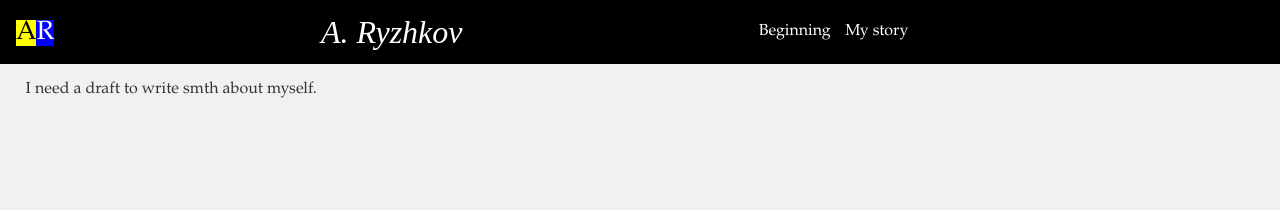
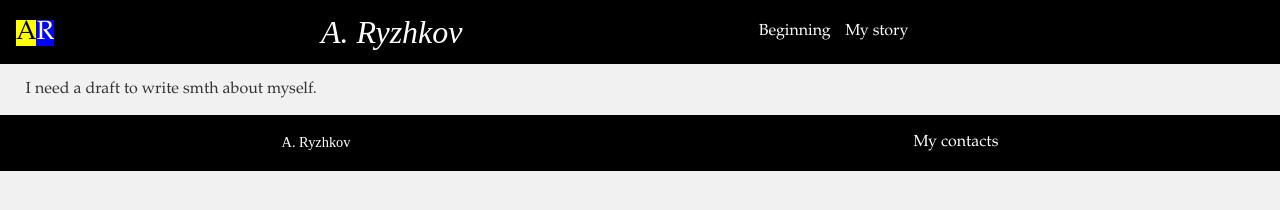
Before and after one commit to Temmy1/aryzhkov, a plain HTML site: page index.html in a window 1280 px wide. Drawn offline with Linux system fonts and the light colour scheme.

Commit message:
form a habit. start footer

```diff
--- a/css/style.css
+++ b/css/style.css
@@ -18,14 +18,20 @@ header {
 #about-me {
   margin: 0 2%;
 }
-
+footer {
+  background-color: #000;
+  color: #fff;
+  display: flex;
+  flex-direction: row;
+  justify-content: space-around;
+  align-items: center;
+}
 /*--- Логотип ---*/
 #logo {
   /*background-color: #008000;*/
   width: 50px;
   height: 50px;
   font-size: 24px;
-  /*line-height: 2;*/
   padding: 5px;
   text-align: center;
   border-radius: 50%;
@@ -49,10 +55,16 @@ h1 {
   text-align: center;
   flex: 1 1 20%;
 }
-#header-h1 {
+#my-name {
   font: italic 500 2em/2 "Gabriola", "Monotype Corsiva", "cursive";
 }
+h4 {
+  font: 300 0.9em/1.2 serif;
 
+}
+h4:hover {
+  color: #ffff00;
+}
 /*--- Навигация и списки ---*/
 nav {
   flex: 1 1 auto;
--- a/index.html
+++ b/index.html
@@ -11,7 +11,7 @@
          <div id="logo">
            <span id="a">A</span><span id="r">R</span>
          </div>
-         <h1 id="header-h1">A. Ryzhkov</h1>
+         <h1 id="my-name">A. Ryzhkov</h1>
          <nav>
             <ul>
               <li>Beginning</li>
@@ -23,6 +23,14 @@
        <section id="about-me">
          <p>I need a draft to write smth about myself. </p>
        </section>
+
+       <footer>
+         <h4>A. Ryzhkov</h4>
+
+         <div class="contact-icons">
+           <p>My contacts</p>
+         </div>
+       </footer>
      </main>
 
   </body>
```
